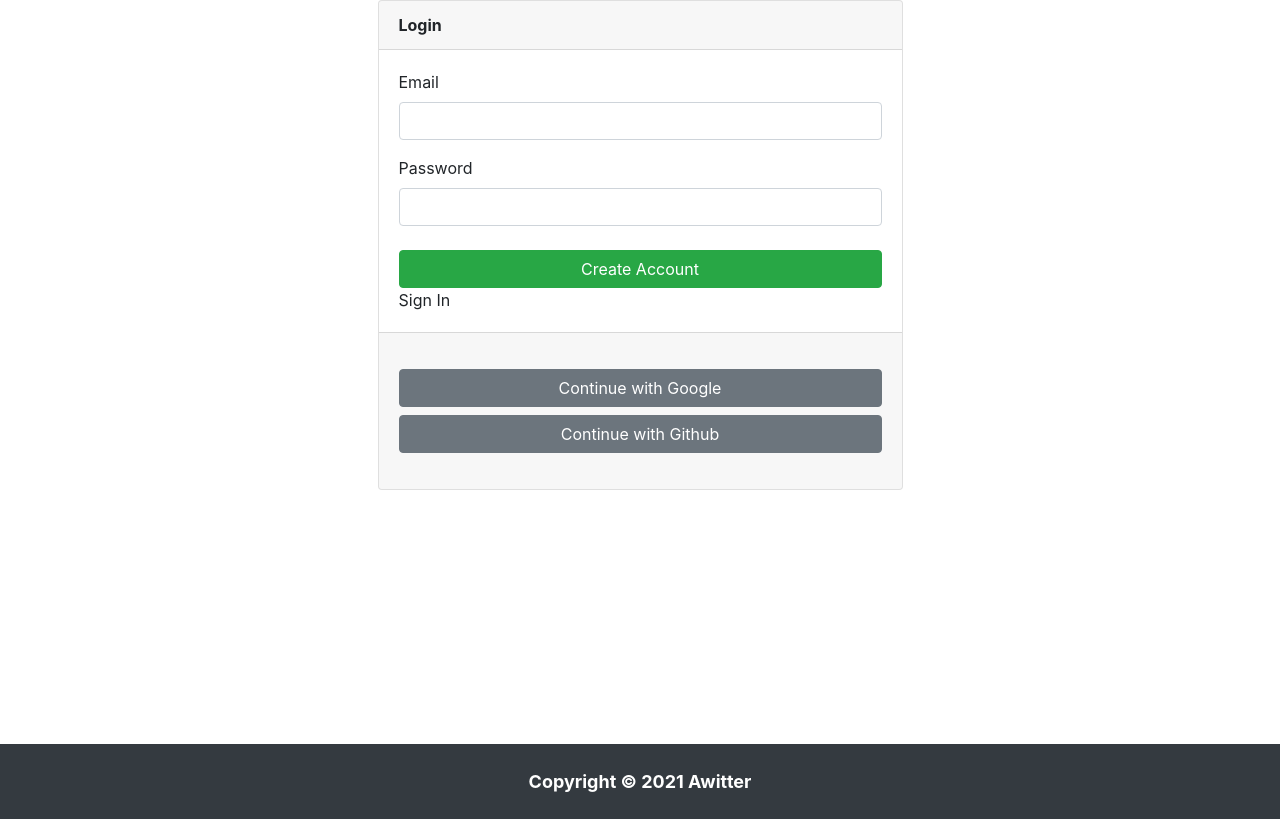
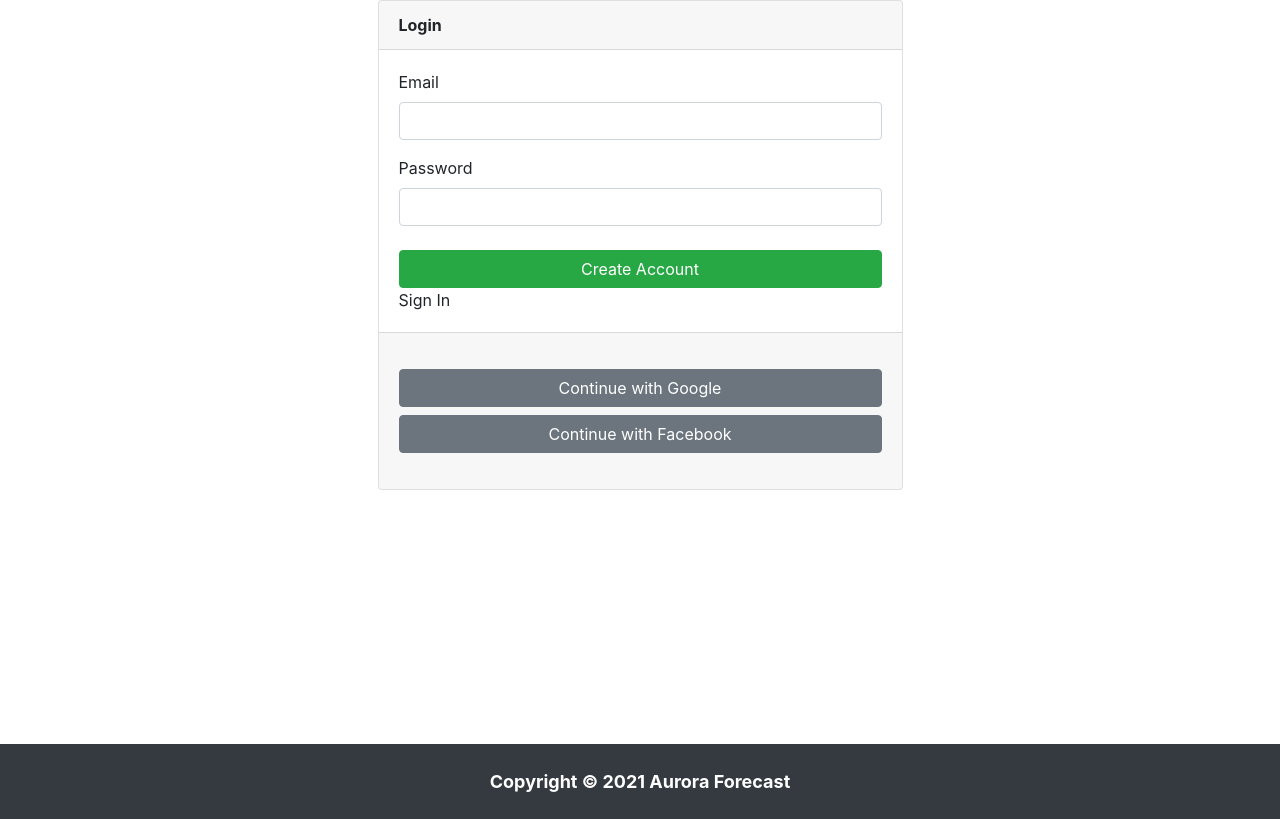
Before and after one commit to aidenkimgj/aurora-forecast, a React (Create React App) app: page / in a window 1280 px wide. Built offline with nearby package versions, Linux system fonts and the light colour scheme; no server answers.

Commit message:
Replace github auth to facebook auth

```diff
--- a/src/components/Footer.jsx
+++ b/src/components/Footer.jsx
@@ -12,7 +12,7 @@ const Footer = () => {
       <Row>
         <Col>
           <p>
-            Copyright &copy; <span>{thisYear()}</span> Awitter
+            Copyright &copy; <span>{thisYear()}</span> Aurora Forecast
           </p>
         </Col>
       </Row>
--- a/src/routes/Auth.jsx
+++ b/src/routes/Auth.jsx
@@ -57,13 +57,20 @@ const Auth = () => {
       target: { name },
     } = e;
     let provider;
+
     if (name === 'google') {
       provider = new firebaseInstance.auth.GoogleAuthProvider();
-    } else if (name === 'github') {
-      provider = new firebaseInstance.auth.GithubAuthProvider();
+    } else if (name === 'facebook') {
+      provider = new firebaseInstance.auth.FacebookAuthProvider();
     }
-    const data = await authService.signInWithPopup(provider);
-    console.log(data);
+
+    try {
+      const data = await authService.signInWithPopup(provider);
+      console.log(data);
+    } catch (error) {
+      console.error(error);
+      setError(error.message);
+    }
   };
 
   return (
@@ -120,11 +127,11 @@ const Auth = () => {
             </Button>
             <Button
               block
-              name="github"
+              name="facebook"
               className="mb-4"
               onClick={onSocialClick}
             >
-              Continue with Github
+              Continue with Facebook
             </Button>
           </CardFooter>
         </Card>
--- a/src/routes/Home.jsx
+++ b/src/routes/Home.jsx
@@ -18,6 +18,8 @@ const Home = () => {
         } = position;
 
         getAuroraForecast(latitude, longitude);
+        console.log('latitude ===>', latitude);
+        console.log('longitude ===>', longitude);
       });
     } catch (error) {
       alert("Can't find you");
```
Also changed, not shown: src/routes/BestLocations.jsx (+0 -9 lines).
